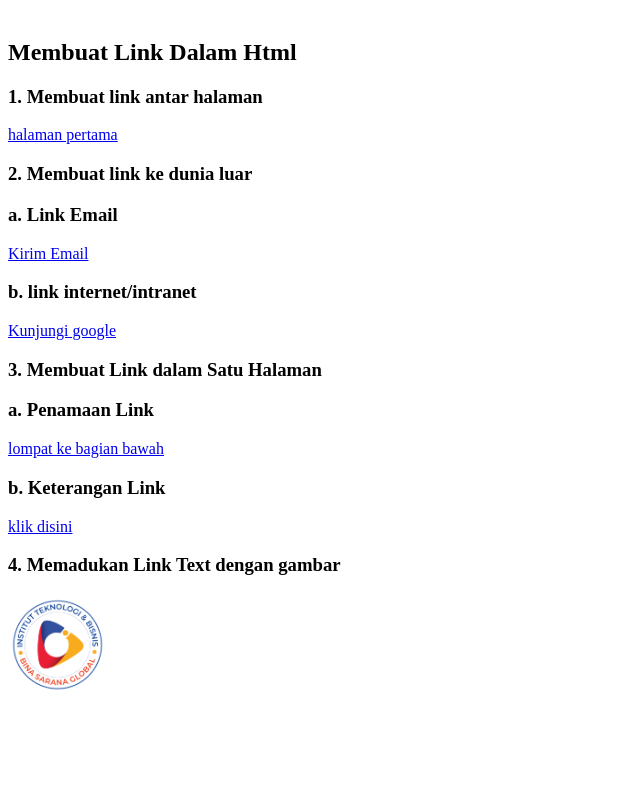
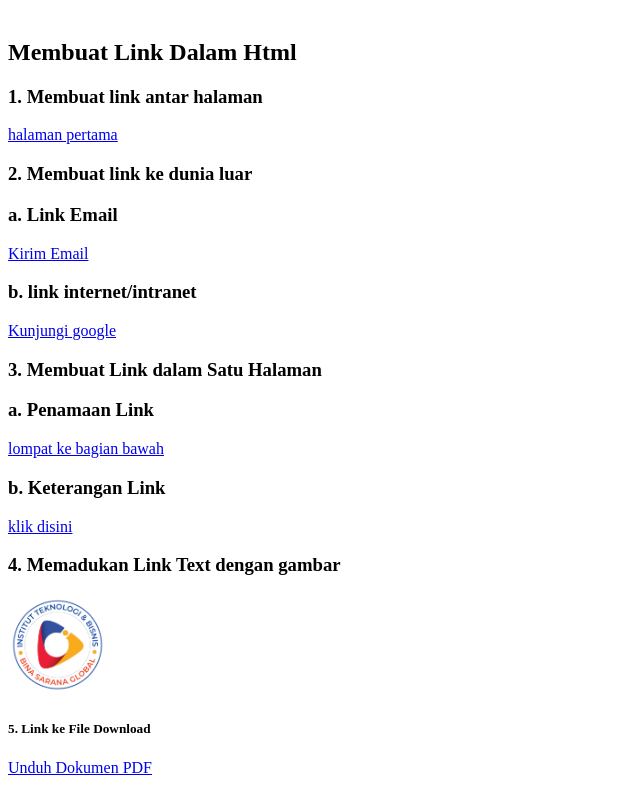
Before and after one commit to fadhilabi22/1124160100-html-link, a plain HTML site: page index.html in a window 1280 px wide. Shown: the part 79-864 px from the top of the page, without its empty margins (0-640 px from the left). Before the commit the page ends 800 px from the top, so only its background shows below. Drawn offline with Linux system fonts and the light colour scheme.

Commit message:
link ke file download

```diff
--- a/index.html
+++ b/index.html
@@ -24,5 +24,7 @@
      <a href="https://github.com/fadhilabi22/1124160100-html-link" title="kunjungi github saya" >klik disini</a>
     <h3>4. Memadukan Link Text dengan gambar</h3>
     <a href="https://global.ac.id/" target="_blank"><img src="global_institute.png"  style="width: 100px;"></a>
+    <h5>5. Link ke File Download</h5>
+    <a href="MAKALAH fadhil abi untoro.pdf" target="_blank">Unduh Dokumen PDF</a>
 </body>
 </html>
```
Also changed, not shown: 1 other file.
